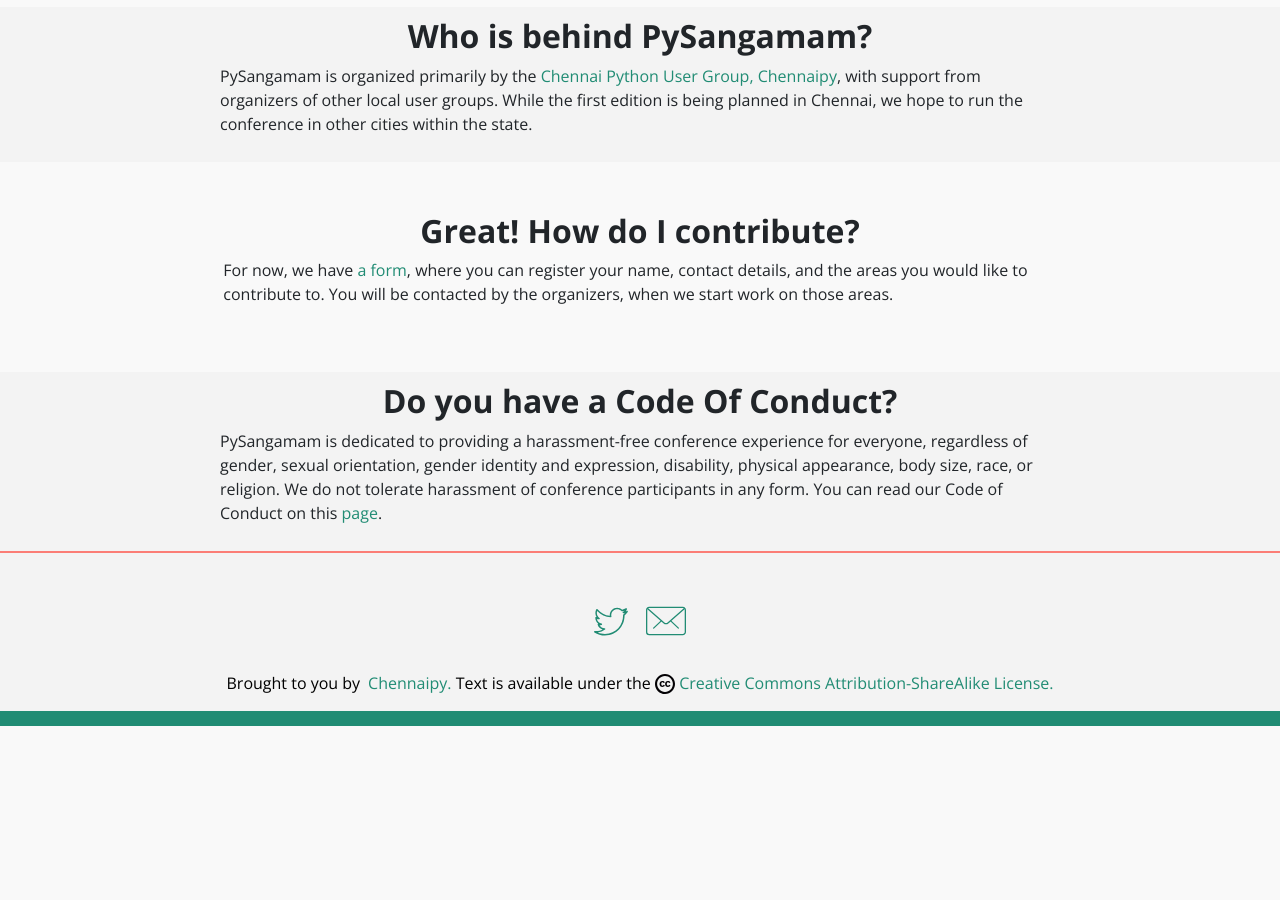
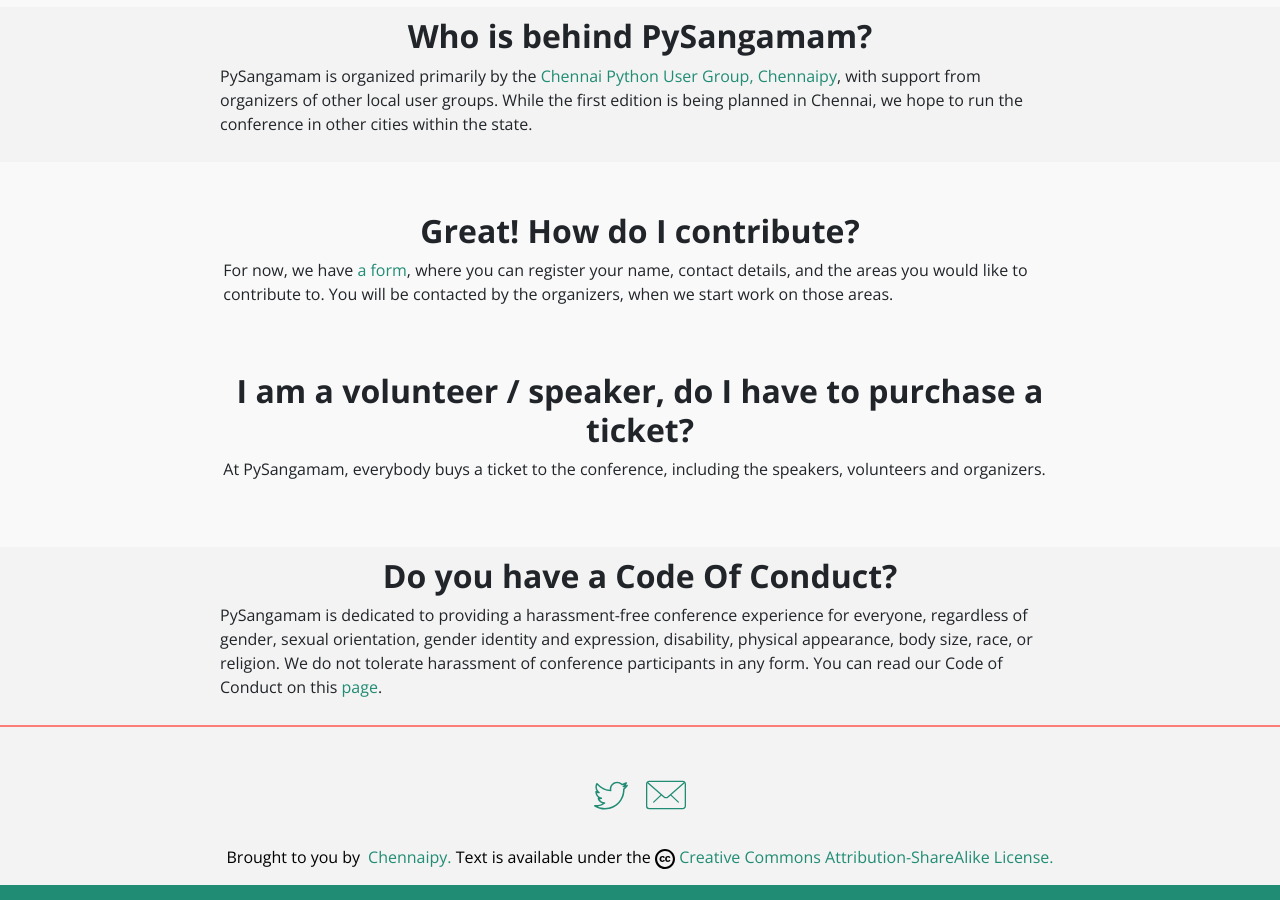
Before and after one commit to PySangamam/website, a Jekyll site: the page built from faq.html, in a window 1280 px wide and 900 px high, scrolled down 1336 px. Built offline with Jekyll 4.4.1, drawn with Linux system fonts in a browser that asks for light colours; before the commit the page ends 2062 px from its top, so only the background shows below that.

Commit message:
[faq] Do I have to purchase a ticket?

```diff
--- a/faq.html
+++ b/faq.html
@@ -119,6 +119,18 @@
         details, and the areas you would like to contribute to. You will be
         contacted by the organizers, when we start work on those areas.
       </p>
+     </div>
+  </div>
+</div>
+
+<div class="container-fluid mar-top-50">
+  <div class="row no-gutters">
+    <div class="col-10 offset-1 col-md-8 offset-md-2">
+      <h2 class="text-center"><b>I am a volunteer / speaker, do I have to purchase a ticket?</b></h2>
+      <p>
+	At PySangamam, everybody buys a ticket to the conference,
+	including the speakers, volunteers and organizers.
+      </p>
     </div>
   </div>
 </div>
```
